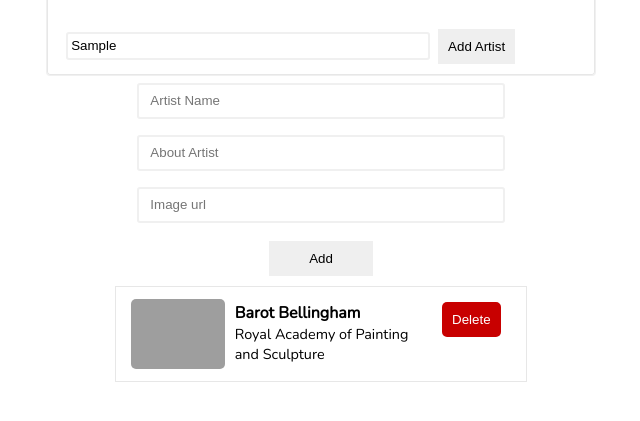
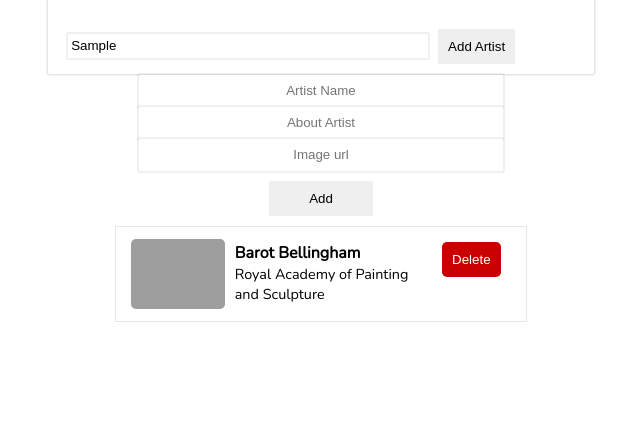
Before and after one commit to Adamsmith6300/COMP4711-lab3, a plain HTML site: page index.html in a window 1280 px wide. Both pictures are taken after typing "Sample" into the empty fields and a click on the button "Add Artist". Shown: the part 71-492 px from the top of the page, without its empty margins (319-959 px from the left). Drawn offline with nearby package versions, Linux system fonts and the light colour scheme; grey boxes are pictures that could not be loaded.

Commit message:
small changes, comments and styling

```diff
--- a/main.css
+++ b/main.css
@@ -60,7 +60,8 @@ body {
 .addArtistForm input {
     width: 90%;
     padding: 5px 10px;
-    margin: 10px auto;
+    margin: 0px auto;
+    text-align: center;
     border-radius: 1px;
     border: 1px solid rgba(0,0,0,0);
     height: 20px;
```
Also changed, not shown: main.js (+12 -2 lines).
